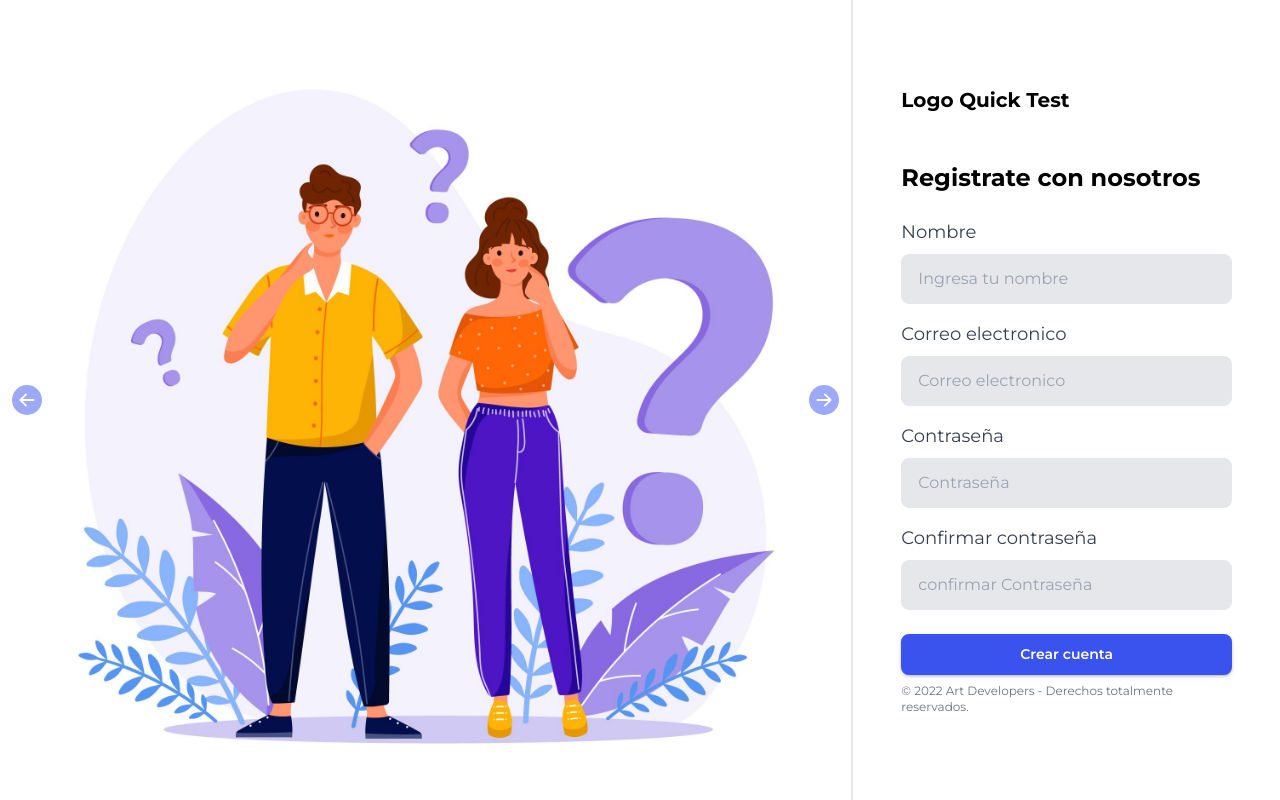
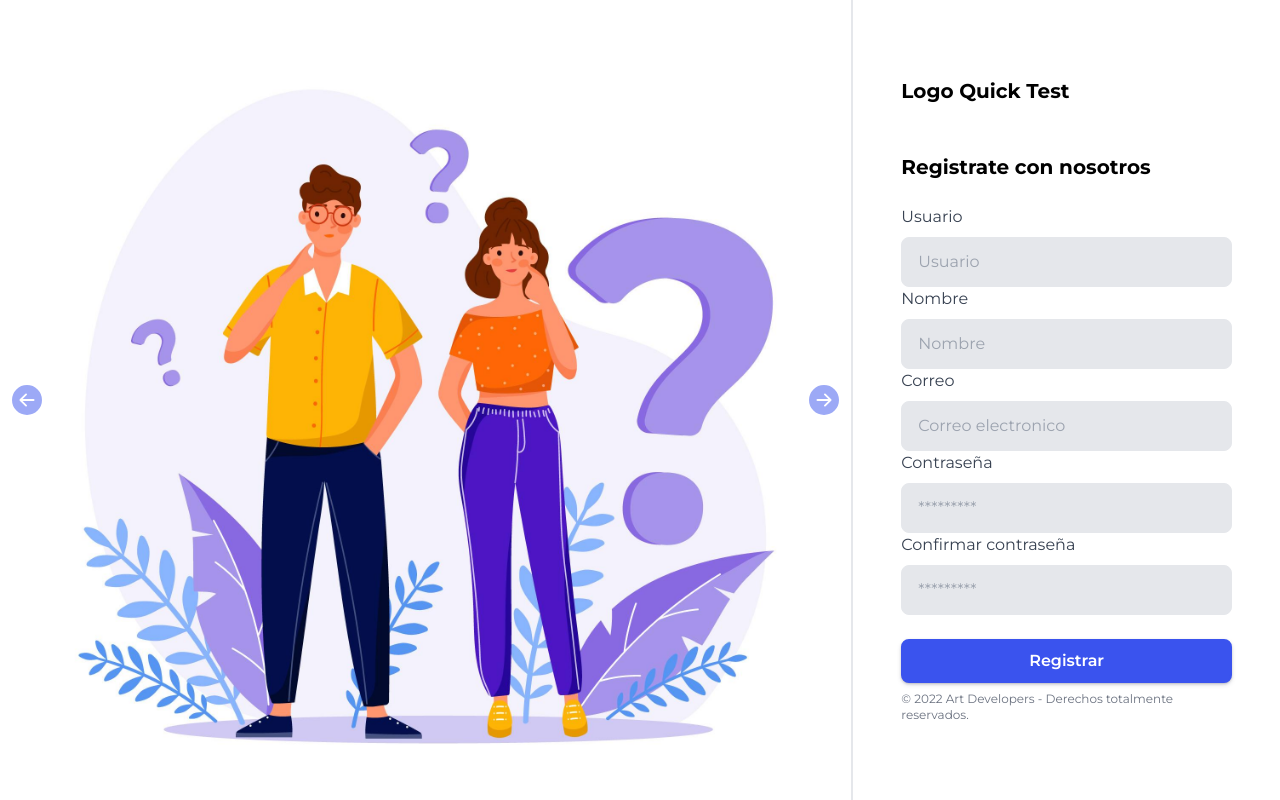
Before and after one commit to EdwinTorradoArt15/QuizzApp-Front, a React (Create React App) app: page /registro in a window 1280 px wide. Built offline with nearby package versions, Linux system fonts and the light colour scheme.

Commit message:
Se hizo login, register y logout

```diff
--- a/package.json
+++ b/package.json
@@ -9,7 +9,9 @@
     "@testing-library/jest-dom": "^5.16.5",
     "@testing-library/react": "^13.3.0",
     "@testing-library/user-event": "^13.5.0",
+    "axios": "^1.1.3",
     "formik": "^2.2.9",
+    "jwt-decode": "^3.1.2",
     "react": "^18.2.0",
     "react-dom": "^18.2.0",
     "react-icons": "^4.3.1",
--- a/src/App.js
+++ b/src/App.js
@@ -10,7 +10,7 @@ function App() {
     <div>
 
       <Routes>
-        <Route path='/*' element={<Login/>}/>
+        <Route exact path='/*' element={<Login/>}/>
         <Route path='/registro' element={<Register/>}/>
         <Route path='/dashboard/*' element={<Dashboard/>}/>
       </Routes>
--- a/src/components/FormLogin.jsx
+++ b/src/components/FormLogin.jsx
@@ -1,27 +1,51 @@
 import { Link } from "react-router-dom";
 import { AiFillGoogleCircle } from "react-icons/ai";
-import { useStateContext } from "../context/ContextProvider";
+import { useState } from "react";
+import { useNavigate } from "react-router-dom";
+import axios from 'axios'
+
 
 const CheckBox = ({ value, onChange }) => {
   return <input type="checkbox" checked={value} onChange={onChange} />;
 };
 
 const FormLogin = () => {
-  const { check, handleCheck } = useStateContext();
+
+  const [correo, setCorreo] = useState("");
+  const [contraseña, setContraseña] = useState("");
+  const [msg, setMsg] = useState("");
+  const navigate = useNavigate();
+
+  const Login = async (e) => {
+    e.preventDefault();
+    try{
+      await axios.post('http://localhost:5000/login',{
+        correo: correo,
+        clave: contraseña,
+      })
+        navigate("/dashboard/inicio")
+    }catch(err){
+      if(err.response){
+        setMsg(err.response.data.msg)
+      }
+    }
+  }
 
   return (
     <div className="w-full h-100">
       <h1 className="text-xl font-bold">Login Quick Test</h1>
-      <h1 className="text-xl md:text-2xl 2xl:text-2xl font-bold mt-12">
+      <h1 className="text-xl md:text-xl 2xl:text-2xl font-bold mt-12">
         Ingresa tu cuenta
       </h1>
 
-      <form className="mt-6">
+      <form className="mt-6" onSubmit={Login}>
         <div>
-          <label className="block text-gray-700 text-lg">Correo electronico</label>
+          <label className="block text-gray-700 text-lg md:text-base">Correo electronico</label>
           <input
             type="email"
             placeholder="Correo electronico"
+            value={correo}
+            onChange={(e) => setCorreo(e.target.value)}
             className="w-full px-4 py-3 rounded-lg bg-gray-200 mt-2 border focus:border-bright-blue focus:bg-white focus:outline-none"
             autoFocus
             autoComplete=""
@@ -30,12 +54,13 @@ const FormLogin = () => {
         </div>
 
         <div className="mt-4">
-          <label className="block text-gray-700 text-lg">Contraseña</label>
+          <label className="block text-gray-700 text-lg md:text-base">Contraseña</label>
           <input
             type="password"
-            placeholder="Contraseña"
-            className="w-full px-4 py-3 rounded-lg bg-gray-200 mt-2 border focus:border-bright-blue
-                  focus:bg-white focus:outline-none"
+            placeholder="************"
+            value={contraseña}
+            onChange={(e) => setContraseña(e.target.value)}
+            className="w-full px-4 py-3 rounded-lg bg-gray-200 mt-2 border focus:border-bright-blue focus:bg-white focus:outline-none"
             required
           />
         </div>
@@ -43,22 +68,23 @@ const FormLogin = () => {
         <div className="flex items-center justify-between px-3 pt-3">
           <div className="flex items-center gap-2">
             <CheckBox/>
-            <p className="text-sm 2xl:text-lg font-semibold text-gray-700 ">
+            <p className="text-sm 2xl:text-lg md:text-xs font-semibold text-gray-700 ">
               Recordar contraseña
             </p>
           </div>
           <div>
-            <p className="text-sm 2xl:text-lg font-semibold text-gray-700 hover:text-bright-blue focus:text-bright-blue cursor-pointer">
+            <p className="text-sm 2xl:text-lg md:text-xs font-semibold text-gray-700 hover:text-bright-blue focus:text-bright-blue cursor-pointer">
               ¿Olvidaste tu contraseña?
             </p>
           </div>
         </div>
-        <Link
-          to={"/dashboard/inicio"}
-          className="w-full block text-center btn-cuestionario font-semibold text-14 2xl:text-lg px-3 py-2 mt-6"
+        <button
+          type="submit"
+          className="w-full block text-center btn-cuestionario font-semibold text-14 2xl:text-lg md:text-base px-3 py-2 mt-6"
         >
           Iniciar sesion
-        </Link>
+        </button>
+        <p className="text-red-600 text-center">{msg}</p>
       </form>
       <hr className="my-6 border-gray-300 w-full" />
       <button
@@ -66,15 +92,15 @@ const FormLogin = () => {
         className="w-full block btn-cuestionario font-semibold text-14 2xl:text-lg px-3 py-2"
       >
         <div className="flex items-center justify-center ">
-          <AiFillGoogleCircle className="text-lg" />
-          <span className="ml-4"> Inicia sesion con Google</span>
+          <AiFillGoogleCircle className="text-lg md:text-base" />
+          <span className="ml-4 text-14 2xl:text-lg md:text-base"> Inicia sesion con Google</span>
         </div>
       </button>
       <p className="mt-8">
         Necesitas una cuenta?
         <Link
           to={"/registro"}
-          className="text-blue-500 mx-1 hover:text-blue-700 font-semibold"
+          className="text-blue-500 mx-1 text-14 2xl:text-lg md:text-base hover:text-blue-700 font-semibold"
         >
           Create una cuenta
         </Link>
--- a/src/components/FormRegister.jsx
+++ b/src/components/FormRegister.jsx
@@ -1,16 +1,120 @@
-import { Formik, Form, ErrorMessage, Field } from "formik";
+// import { Formik, Form, ErrorMessage, Field } from "formik";
 import { useState } from "react";
+import axios from 'axios'
+import { useNavigate } from "react-router-dom";
 
 const FormRegister = () => {
-  const [formularioEnviado, setFormularioEnviado] = useState(false);
+
+  // const [formularioEnviado, setFormularioEnviado] = useState(false);
+  const [usuario, setUsuario] = useState("");
+  const [nombre, setNombre] = useState("");
+  const [correo, setCorreo] = useState("");
+  const [contraseña, setContraseña] = useState("");
+  const [confContraseña, setConfContraseña] = useState("");
+  const [msg, setMsg] = useState("");
+  const navigate = useNavigate();
+
+  const Registrar = async (e) => {
+    e.preventDefault();
+    try{
+      await axios.post('http://localhost:5000/users',{
+        usuario: usuario,
+        nombre: nombre,
+        correo: correo,
+        clave: contraseña,
+        confClave: confContraseña
+      })
+        navigate("/")
+    }catch(err){
+      if(err.response){
+        setMsg(err.response.data.msg)
+      }
+    }
+  }
+
   return (
     <div className="w-full h-100">
       <h1 className="text-xl font-bold">Logo Quick Test</h1>
-      <h1 className="text-xl md:text-2xl 2xl:text-2xl font-bold mt-12">
+      <h1 className="text-xl md:text-xl 2xl:text-2xl font-bold mt-12">
         Registrate con nosotros
       </h1>
-      <Formik
+      <form className="mt-6" onSubmit={Registrar}>
+        <div>
+          <label className="block text-gray-700 text-lg md:text-base">
+            Usuario
+          </label>
+          <input
+            type="text"
+            placeholder="Usuario"
+            value= {usuario}
+            onChange={(e) => setUsuario(e.target.value)}
+            className="w-full px-4 py-3 rounded-lg bg-gray-200 mt-2 border focus:border-bright-blue focus:bg-white focus:outline-none"
+          />
+        </div>
+
+        <div>
+          <label className="block text-gray-700 text-lg md:text-base">
+            Nombre
+          </label>
+          <input
+            type="text"
+            placeholder="Nombre"
+            value= {nombre}
+            onChange={(e) => setNombre(e.target.value)}
+            className="w-full px-4 py-3 rounded-lg bg-gray-200 mt-2 border focus:border-bright-blue focus:bg-white focus:outline-none"
+          />
+        </div>
+
+        <div>
+          <label className="block text-gray-700 text-lg md:text-base">
+            Correo
+          </label>
+          <input
+            type="text"
+            placeholder="Correo electronico"
+            value= {correo}
+            onChange={(e) => setCorreo(e.target.value)}
+            className="w-full px-4 py-3 rounded-lg bg-gray-200 mt-2 border focus:border-bright-blue focus:bg-white focus:outline-none"
+          />
+        </div>
+
+        <div>
+          <label className="block text-gray-700 text-lg md:text-base">
+            Contraseña
+          </label>
+          <input
+            type="password"
+            placeholder="*********"
+            value= {contraseña}
+            onChange={(e) => setContraseña(e.target.value)}
+            className="w-full px-4 py-3 rounded-lg bg-gray-200 mt-2 border focus:border-bright-blue focus:bg-white focus:outline-none"
+          />
+        </div>
+
+        <div>
+          <label className="block text-gray-700 text-lg md:text-base">
+            Confirmar contraseña
+          </label>
+          <input
+            type="password"
+            placeholder="*********"
+            value= {confContraseña}
+            onChange={(e) => setConfContraseña(e.target.value)}
+            className="w-full px-4 py-3 rounded-lg bg-gray-200 mt-2 border focus:border-bright-blue focus:bg-white focus:outline-none"
+          />
+        </div>
+        <p className="text-red-500 text-center">{msg}</p>
+        <button
+          type="submit"
+          className="w-full block text-center btn-cuestionario font-semibold text-14 2xl:text-lg md:text-base px-3 py-2 mt-6"
+        >
+          Registrar
+        </button>
+      </form>
+
+      {/* <Formik
         initialValues={{
+          usuario: "",
           nombre: "",
           correo: "",
           contraseña: "",
@@ -18,6 +122,13 @@ const FormRegister = () => {
         }}
         validate={(valores) => {
           let errores = {};
+
+          // Validacion usuario
+          if (!valores.usuario) {
+            errores.usuario = "Por favor ingresa tu nombre de usuario";
+          } else if (!/^[a-zA-ZÀ-ÿ\s]{1,40}$/.test(valores.usuario)) {
+            errores.usuario = "El usuario solo puede contener letras";
+          }
 
           // Validacion nombre
           if (!valores.nombre) {
@@ -66,7 +177,25 @@ const FormRegister = () => {
         {({ errors }) => (
           <Form className="mt-6">
             <div>
-              <label htmlFor="nombre" className="block text-gray-700 text-lg">
+              <label htmlFor="nombre" className="block text-gray-700 text-lg md:text-base">
+                Usuario
+              </label>
+              <Field
+                type="text"
+                name="usuario"
+                placeholder="Usuario"
+                id="usuario"
+                className="w-full px-4 py-3 rounded-lg bg-gray-200 mt-2 border focus:border-bright-blue focus:bg-white focus:outline-none"
+              />
+              <ErrorMessage
+                name="usuario"
+                component={() => (
+                    <p className=" error-message">{errors.usuario}</p>
+                )}
+              />
+            </div>
+            <div>
+              <label htmlFor="nombre" className="block text-gray-700 text-lg md:text-base">
                 Nombre
               </label>
               <Field
@@ -85,7 +214,7 @@ const FormRegister = () => {
             </div>
 
             <div className="mt-4">
-              <label htmlFor="correo" className="block text-gray-700 text-lg">
+              <label htmlFor="correo" className="block text-gray-700 text-lg md:text-base">
                 Correo electronico
               </label>
               <Field
@@ -104,7 +233,7 @@ const FormRegister = () => {
             </div>
 
             <div className="mt-4">
-              <label htmlFor="contraseña" className="block text-gray-700 text-lg">
+              <label htmlFor="contraseña" className="block text-gray-700 text-lg md:text-base">
                 Contraseña
               </label>
               <Field
@@ -124,7 +253,7 @@ const FormRegister = () => {
             </div>
 
             <div className="mt-4">
-              <label htmlFor="contraseña2" className="block text-gray-700 text-lg">
+              <label htmlFor="contraseña2" className="block text-gray-700 text-lg md:text-base">
                 Confirmar contraseña
               </label>
               <Field
@@ -145,14 +274,14 @@ const FormRegister = () => {
 
             <button
               type="submit"
-              className="w-full block text-center btn-cuestionario font-semibold text-14 2xl:text-lg px-3 py-2 mt-6"
+              className="w-full block text-center btn-cuestionario font-semibold text-14 2xl:text-lg md:text-base px-3 py-2 mt-6"
             >
               <p>Crear cuenta</p>
             </button>
               {formularioEnviado && <p className="confirm-message">Su registro se completo exitosamente</p>}
           </Form>
         )}
-      </Formik>
+      </Formik> */}
 
       <p className="text-xs text-gray-500 mt-2">
         &copy; 2022 Art Developers - Derechos totalmente reservados.
--- a/src/index.js
+++ b/src/index.js
@@ -4,6 +4,8 @@ import './index.css';
 import App from './App';
 import { ContextProvider } from './context/ContextProvider';
 import { BrowserRouter } from 'react-router-dom';
+import axios from 'axios';
+axios.defaults.withCredentials = true;
 
 const root = ReactDOM.createRoot(document.getElementById('root'));
 root.render(
--- a/src/pages/CrearCuestionario.jsx
+++ b/src/pages/CrearCuestionario.jsx
@@ -155,15 +155,15 @@ const CrearCuestionario = () => {
         </div>
 
         <div className="flex justify-center mt-5">
-          <button className="flex items-center gap-2 btn-cuestionario font-semibold px-2 py-1 text-14 2xl:text-lg">Añadir respuesta <AiOutlinePlus className='text-lg '/> </button>
+          <button className="flex items-center gap-2 btn-cuestionario font-semibold px-3 py-2 text-14 2xl:text-lg md:text-base">Añadir respuesta <AiOutlinePlus className='text-lg '/> </button>
         </div>
 
         <div className='mt-8'>
-          <button className="flex items-center gap-2 btn-cuestionario font-semibold px-2 py-1 text-14 2xl:text-lg">Añadir pregunta <AiOutlinePlus className='text-lg '/> </button>
+          <button className="flex items-center gap-2 btn-cuestionario font-semibold px-3 py-2 text-14 2xl:text-lg md:text-base">Añadir pregunta <AiOutlinePlus className='text-lg '/> </button>
         </div>
 
         <div className="mt-5">
-          <button className="flex items-center gap-2 btn-cuestionario font-semibold px-2 py-1 text-14 2xl:text-lg">Crear</button>
+          <button className="flex items-center gap-2 btn-cuestionario font-semibold px-3 py-2 text-14 2xl:text-lg md:text-base">Crear</button>
         </div>
       </div>
     </div>
```
Also changed, not shown: src/components/Perfil.jsx (+64 -9 lines), src/index.css (+4 -4 lines), src/pages/Completados.jsx (+5 -5 lines), src/pages/Cuestionarios.jsx (+11 -11 lines), src/pages/Perfil.jsx (+9 -9 lines), 1 other file (tests, documents, lock files or other folders).
